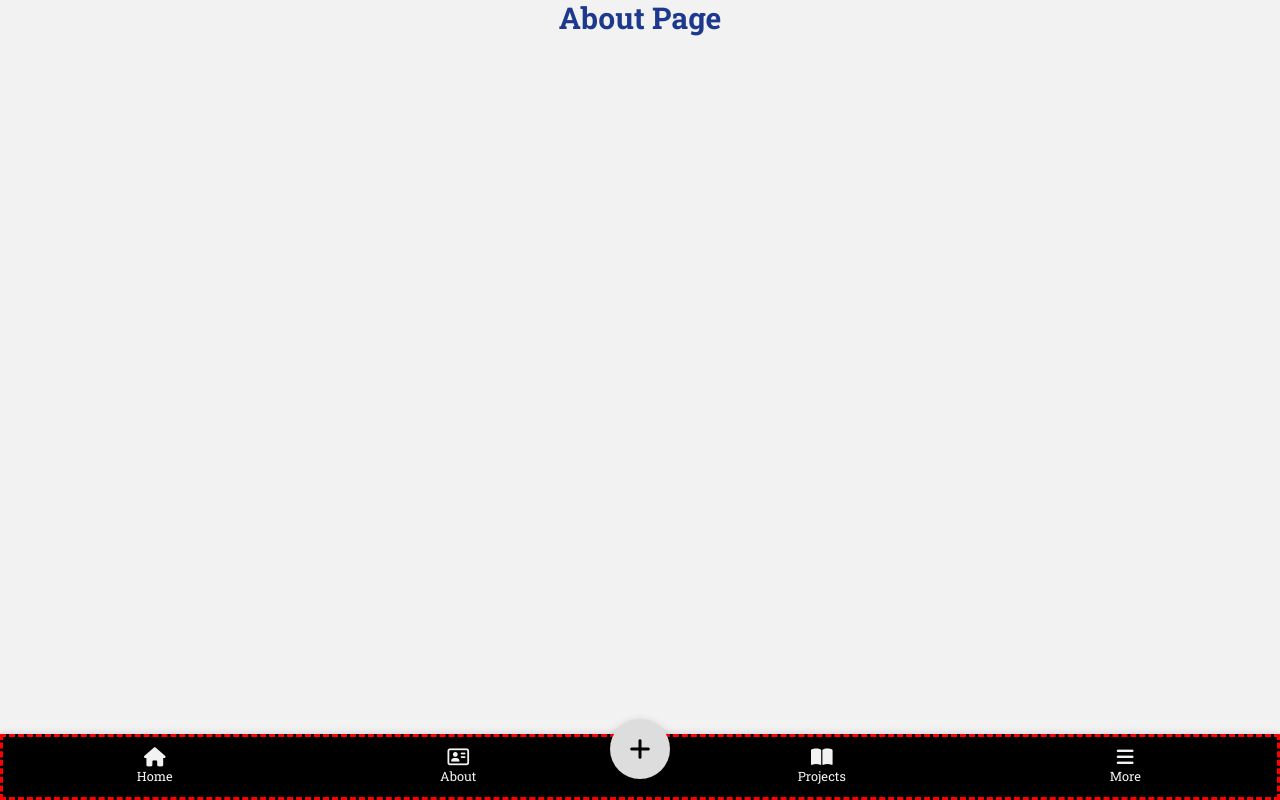
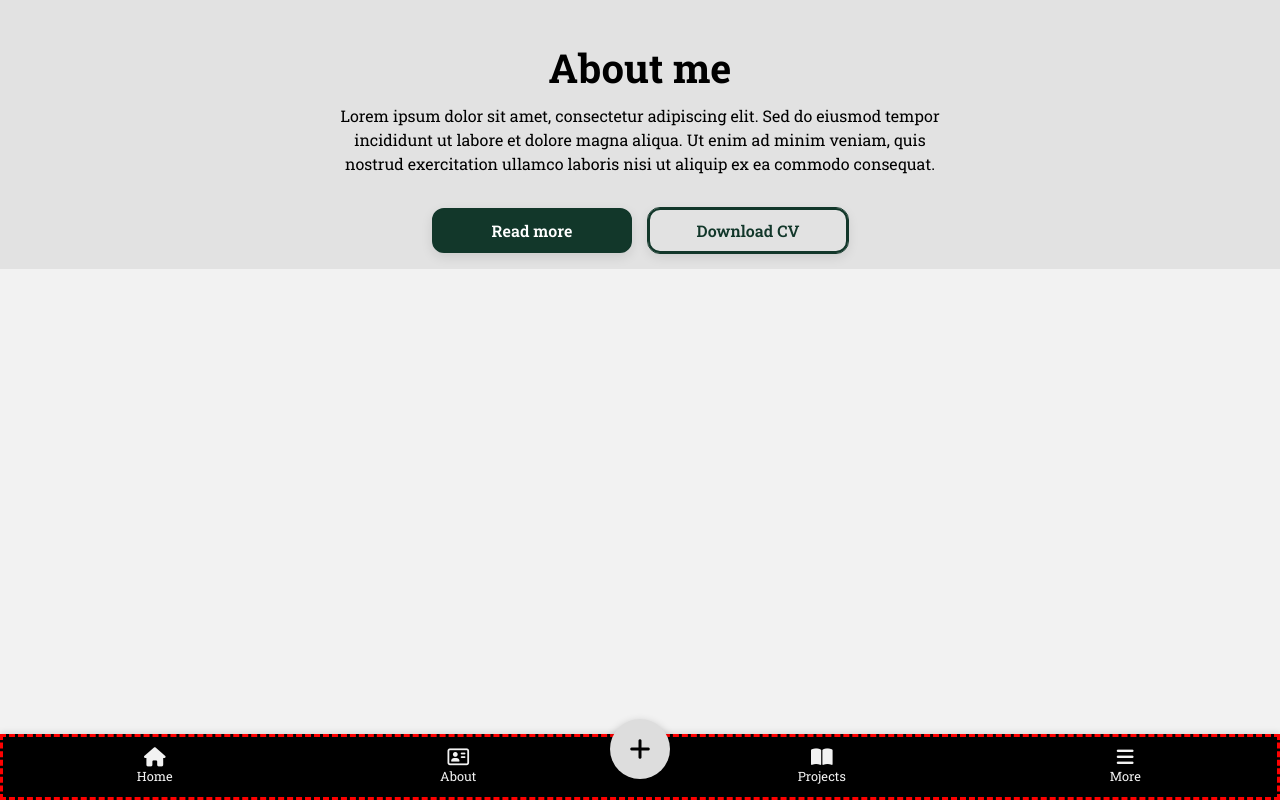
Before and after one commit to Alez05/personal-portfolio.v1.2, a Next.js app: page /about in a window 1280 px wide. Built offline with nearby package versions, Linux system fonts and the light colour scheme.

Commit message:
hero integration across pages.

```diff
--- a/src/components/about/page.tsx
+++ b/src/components/about/page.tsx
@@ -1,9 +1,13 @@
+import { Button, Hero } from "@components/shared"
 
 const About = () => {
   return (
-    <div className="p-10 text-center text-2xl">
-      <h1 className="text-3xl font-bold text-center text-blue-900">About Page</h1>
-    </div>
+    <>
+      <Hero title="About me" description="Lorem ipsum dolor sit amet, consectetur adipiscing elit. Sed do eiusmod tempor incididunt ut labore et dolore magna aliqua. Ut enim ad minim veniam, quis nostrud exercitation ullamco laboris nisi ut aliquip ex ea commodo consequat.">
+        <Button variant="solid">Read more</Button>
+        <Button variant="outline">Download CV</Button>
+      </Hero>
+    </>
   )
 }
 
--- a/src/components/blog/page.tsx
+++ b/src/components/blog/page.tsx
@@ -1,7 +1,11 @@
+import { Button, Hero } from "@components/shared"
+
 const Blog = () => {
   return (
     <div className="p-10 text-center text-2xl">
-      <h1 className="text-3xl font-bold text-center text-blue-900">Blog Page</h1>
+      <Hero title="Blogs" description="Interesting topics, stories, and guides on IT, development, web design, freelancing, and more.">
+        <Button>View Blogs</Button>
+      </Hero>
     </div>
   )
 }
--- a/src/components/contact/page.tsx
+++ b/src/components/contact/page.tsx
@@ -1,7 +1,11 @@
+import { Button, Hero } from "@components/shared"
+
 const Contact = () => {
   return (
     <div className="p-10 text-center text-2xl">
-      <h1 className="text-3xl font-bold text-center text-blue-900">Contact Page</h1>
+      <Hero title="Contact me" description="Questions/comments? Or are you here to request a free quote for a website, logo design, or something else? Feel free to contact me via the form below. You'll get your answer on the same day.">
+        <Button>To contact form</Button>
+      </Hero>
     </div>
   )
 }
--- a/src/components/projects/page.tsx
+++ b/src/components/projects/page.tsx
@@ -1,7 +1,11 @@
+import { Button, Hero } from "@components/shared"
+
 const Projects = () => {
   return (
     <div className="p-10 text-center text-2xl">
-      <h1 className="text-3xl font-bold text-center text-blue-900">Projects Page</h1>
+      <Hero title="Projects" description="Example projects such as e-commerce, business websites, real-time administration apps, etc. Web design, web development, logo design.">
+        <Button>View Projects</Button>
+      </Hero>
     </div>
   )
 }
--- a/src/components/shared/hero/hero.module.css
+++ b/src/components/shared/hero/hero.module.css
@@ -2,7 +2,7 @@
   background-color: var(--creamish);
   width: 100%;
   height: 100%;
-  padding: 3rem 1rem;
+  padding: 3rem 0 1rem;
   display: flex;
   flex-direction: column;
   align-items: center;
```
